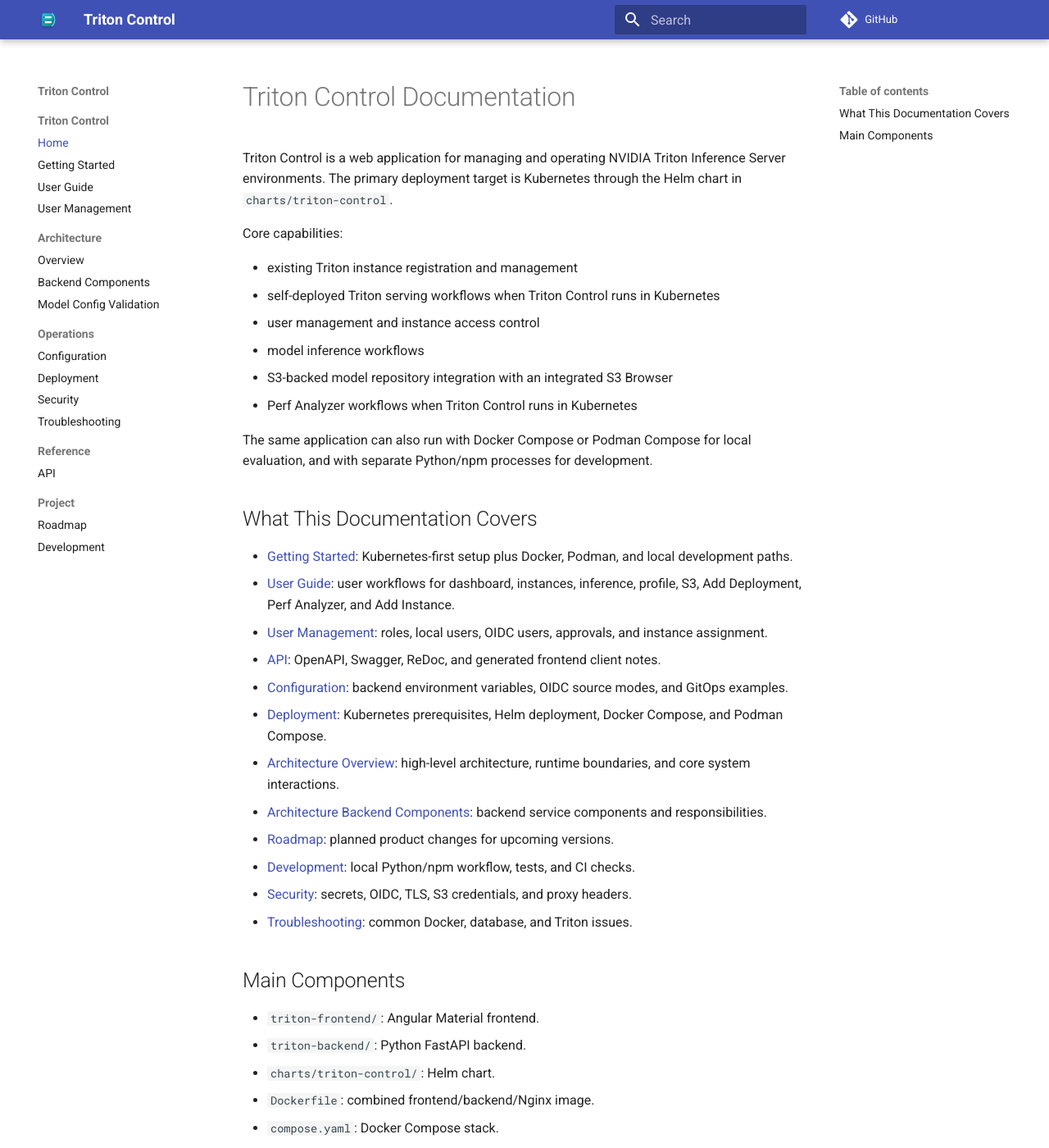
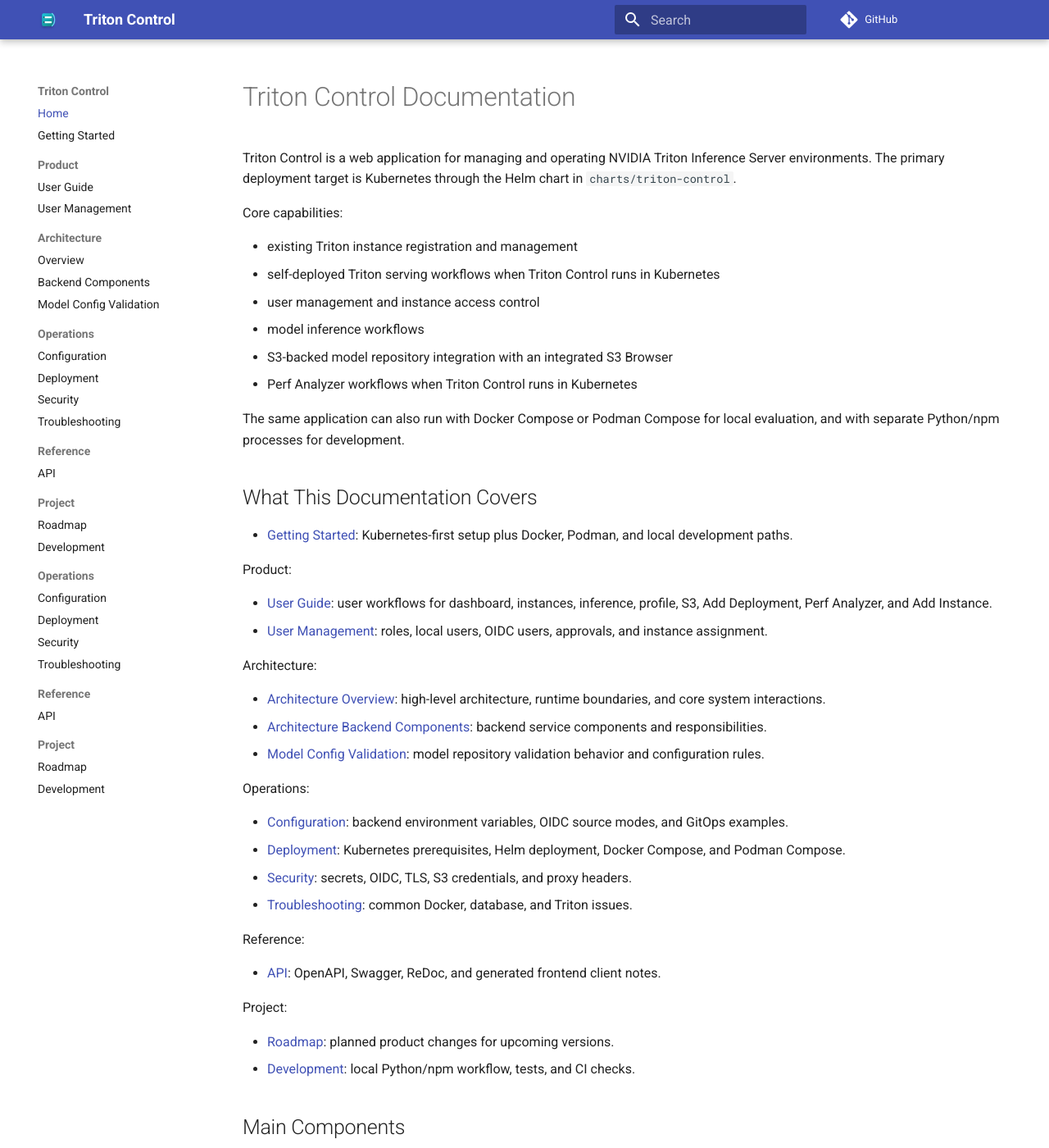
Before and after one commit to ai-lab-tech/triton-control, an MkDocs documentation site: the page built from docs/index.md, in a window 1280 px wide and 1400 px high. Shown: the whole window at 82% size. Built offline with MkDocs 1.6.1 and Material for MkDocs 9.7.7, drawn with Linux system fonts in a browser that asks for light colours.

Commit message:
Docs (#2)
* docs: group documentation navigation sections

* docs: organize MkDocs navigation sections

```diff
--- /dev/null
+++ b/docs/assets/stylesheets/home-nav.css
@@ -0,0 +1,10 @@
+/*
+ * Keep the documentation drawer on Home focused on site navigation. Material
+ * also injects the active page TOC into the primary nav; on Home that makes the
+ * main docs nav appear to disappear after selecting Home.
+ */
+.md-nav__item--active:has(> a[href="."]) > .md-nav__toggle,
+.md-nav__item--active:has(> a[href="."]) > label.md-nav__link,
+.md-nav__item--active:has(> a[href="."]) > .md-nav--secondary {
+  display: none;
+}
--- a/docs/index.md
+++ b/docs/index.md
@@ -20,17 +25,33 @@
 ## What This Documentation Covers
 
 - [Getting Started](getting-started.md): Kubernetes-first setup plus Docker, Podman, and local development paths.
+
+Product:
+
 - [User Guide](user-guide.md): user workflows for dashboard, instances, inference, profile, S3, Add Deployment, Perf Analyzer, and Add Instance.
 - [User Management](user-management.md): roles, local users, OIDC users, approvals, and instance assignment.
-- [API](api.md): OpenAPI, Swagger, ReDoc, and generated frontend client notes.
+
+Architecture:
+
+- [Architecture Overview](architecture-overview.md): high-level architecture, runtime boundaries, and core system interactions.
+- [Architecture Backend Components](architecture-backend-components.md): backend service components and responsibilities.
+- [Model Config Validation](model-config-validation.md): model repository validation behavior and configuration rules.
+
+Operations:
+
 - [Configuration](configuration.md): backend environment variables, OIDC source modes, and GitOps examples.
 - [Deployment](deployment.md): Kubernetes prerequisites, Helm deployment, Docker Compose, and Podman Compose.
-- [Architecture Overview](architecture-overview.md): high-level architecture, runtime boundaries, and core system interactions.
-- [Architecture Backend Components](architecture-backend-components.md): backend service components and responsibilities.
+- [Security](security.md): secrets, OIDC, TLS, S3 credentials, and proxy headers.
+- [Troubleshooting](troubleshooting.md): common Docker, database, and Triton issues.
+
+Reference:
+
+- [API](api.md): OpenAPI, Swagger, ReDoc, and generated frontend client notes.
+
+Project:
+
 - [Roadmap](roadmap.md): planned product changes for upcoming versions.
 - [Development](development.md): local Python/npm workflow, tests, and CI checks.
-- [Security](security.md): secrets, OIDC, TLS, S3 credentials, and proxy headers.
-- [Troubleshooting](troubleshooting.md): common Docker, database, and Triton issues.
 
 ## Main Components
 
--- a/mkdocs.yml
+++ b/mkdocs.yml
@@ -11,9 +11,9 @@
     - content.code.copy
 
 nav:
-  - Triton Control:
-    - Home: index.md
-    - Getting Started: getting-started.md
+  - Home: index.md
+  - Getting Started: getting-started.md
+  - Product:
     - User Guide: user-guide.md
     - User Management: user-management.md
   - Architecture:
@@ -30,9 +30,20 @@
   - Project:
     - Roadmap: roadmap.md
     - Development: development.md
+  - Operations:
+    - Configuration: configuration.md
+    - Deployment: deployment.md
+    - Security: security.md
+    - Troubleshooting: troubleshooting.md
+  - Reference:
+    - API: api.md
+  - Project:
+    - Roadmap: roadmap.md
+    - Development: development.md
 
 markdown_extensions:
   - admonition
+  - meta
   - toc:
       permalink: true
   - pymdownx.highlight
@@ -45,3 +56,6 @@
 extra_javascript:
   - https://unpkg.com/mermaid@10/dist/mermaid.min.js
   - assets/javascripts/mermaid-init.js
+
+extra_css:
+  - assets/stylesheets/home-nav.css
```
Also changed, not shown: other parts of docs/index.md (+5 -0 lines).
